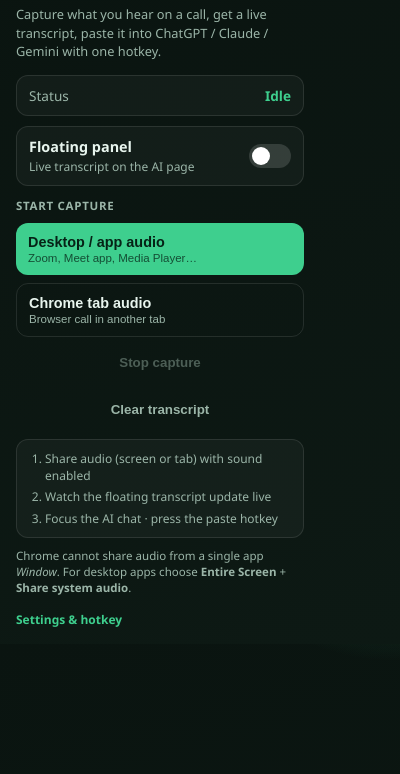
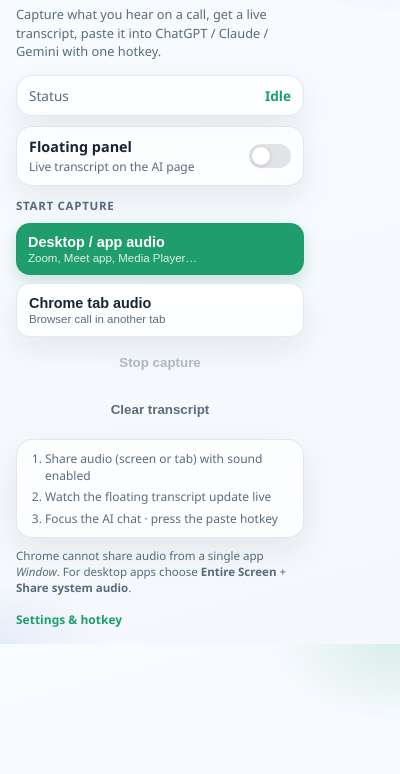
Before and after one commit to proteus1208/CallTogether, a browser extension: page popup/popup.html in a window 400 px wide. Shown: the part 63-837 px from the top of the page. Drawn offline with Linux system fonts and the light colour scheme.

Commit message:
Update CallTogether to version 1.4.7, enhancing the UI with updated color schemes and improved styling across various components. Adjusted CSS for better visual consistency and responsiveness, including button styles and background gradients. Updated content.js to reflect the new version in the iframe source for proper functionality.

```diff
--- a/capture/session.css
+++ b/capture/session.css
@@ -1,13 +1,15 @@
 :root {
   color-scheme: light;
   font-family: "Segoe UI", "Helvetica Neue", sans-serif;
-  --bg: #0f1c17;
-  --text: #e7f3ec;
-  --muted: #9bb5a8;
-  --accent: #3ecf8e;
-  --accent-text: #062216;
-  --danger: #ff8b82;
-  --line: rgba(255, 255, 255, 0.12);
+  --bg: #f4f7fb;
+  --text: #1a2330;
+  --muted: #5b6b7c;
+  --accent: #1f9d6c;
+  --accent-text: #ffffff;
+  --danger: #d64545;
+  --line: rgba(26, 35, 48, 0.1);
+  --glass: rgba(255, 255, 255, 0.75);
+  --radius: 16px;
 }
 
 * {
@@ -17,17 +19,27 @@
 body {
   margin: 0;
   min-height: 100vh;
-  background: linear-gradient(160deg, #0b1511, var(--bg));
+  background:
+    radial-gradient(260px 160px at 100% 0%, rgba(31, 157, 108, 0.14), transparent 55%),
+    linear-gradient(160deg, #f8fbff, var(--bg));
   color: var(--text);
 }
 
 main {
+  margin: 16px;
   padding: 16px;
+  border-radius: var(--radius);
+  border: 1px solid var(--line);
+  background: var(--glass);
+  backdrop-filter: blur(18px);
+  -webkit-backdrop-filter: blur(18px);
+  box-shadow: 0 12px 32px rgba(26, 35, 48, 0.08);
 }
 
 h1 {
   margin: 0 0 8px;
   font-size: 1.15rem;
+  color: var(--text);
 }
 
 .brand {
@@ -68,23 +80,26 @@ p {
 button {
   appearance: none;
   border: 0;
-  border-radius: 10px;
+  border-radius: 12px;
   padding: 10px 12px;
   font-weight: 700;
   cursor: pointer;
   background: var(--accent);
   color: var(--accent-text);
+  box-shadow: 0 6px 16px rgba(31, 157, 108, 0.22);
 }
 
 button.secondary {
-  background: transparent;
+  background: rgba(255, 255, 255, 0.85);
   color: var(--text);
   border: 1px solid var(--line);
+  box-shadow: 0 2px 8px rgba(26, 35, 48, 0.05);
 }
 
 button:disabled {
   opacity: 0.5;
   cursor: not-allowed;
+  box-shadow: none;
 }
 
 .hint {
--- a/content/content.js
+++ b/content/content.js
@@ -74,7 +74,7 @@ function ensureShell() {
   `;
 
   iframeEl = shellEl.querySelector("[data-frame]");
-  iframeEl.src = `${chrome.runtime.getURL(PANEL_PATH)}?v=1.4.4`;
+  iframeEl.src = `${chrome.runtime.getURL(PANEL_PATH)}?v=1.4.7`;
   hotkeyEl = shellEl.querySelector("[data-hotkey]");
 
   (document.body || document.documentElement).appendChild(shellEl);
--- a/options/options.css
+++ b/options/options.css
@@ -1,12 +1,14 @@
 :root {
   color-scheme: light;
-  --bg: #0e1914;
-  --panel: rgba(255, 255, 255, 0.03);
-  --text: #e8f5ee;
-  --muted: #9bb5a8;
-  --accent: #3ecf8e;
-  --accent-text: #062216;
-  --line: rgba(255, 255, 255, 0.12);
+  --bg: #f4f7fb;
+  --panel: rgba(255, 255, 255, 0.72);
+  --text: #1a2330;
+  --muted: #5b6b7c;
+  --accent: #1f9d6c;
+  --accent-text: #ffffff;
+  --line: rgba(26, 35, 48, 0.1);
+  --radius: 18px;
+  --shadow: 0 12px 36px rgba(26, 35, 48, 0.08);
   font-family: "Segoe UI", "Helvetica Neue", sans-serif;
 }
 
@@ -18,8 +20,9 @@ body {
   margin: 0;
   min-height: 100vh;
   background:
-    radial-gradient(900px 420px at 0% 0%, rgba(62, 207, 142, 0.16), transparent 50%),
-    linear-gradient(160deg, #0a1410, var(--bg));
+    radial-gradient(900px 420px at 0% 0%, rgba(31, 157, 108, 0.12), transparent 50%),
+    radial-gradient(700px 360px at 100% 10%, rgba(90, 140, 255, 0.1), transparent 45%),
+    linear-gradient(160deg, #f8fbff, var(--bg));
   color: var(--text);
 }
 
@@ -31,6 +34,7 @@ main {
 header h1 {
   margin: 0 0 8px;
   font-size: 1.8rem;
+  color: var(--text);
 }
 
 .brand {
@@ -68,13 +72,17 @@ section {
   margin-bottom: 18px;
   padding: 16px;
   border: 1px solid var(--line);
-  border-radius: 14px;
+  border-radius: var(--radius);
   background: var(--panel);
+  backdrop-filter: blur(18px);
+  -webkit-backdrop-filter: blur(18px);
+  box-shadow: var(--shadow);
 }
 
 section h2 {
   margin: 0 0 8px;
   font-size: 1.05rem;
+  color: var(--text);
 }
 
 .hint {
@@ -97,11 +105,12 @@ input[type="number"],
 select {
   width: 100%;
   border: 1px solid var(--line);
-  border-radius: 10px;
-  background: rgba(0, 0, 0, 0.25);
+  border-radius: 12px;
+  background: rgba(255, 255, 255, 0.85);
   color: var(--text);
   padding: 10px 12px;
   font: inherit;
+  box-shadow: 0 2px 8px rgba(26, 35, 48, 0.04);
 }
 
 .hotkey-box input {
@@ -131,12 +140,13 @@ select {
 button {
   appearance: none;
   border: 0;
-  border-radius: 10px;
+  border-radius: 12px;
   padding: 11px 16px;
   font-weight: 700;
   cursor: pointer;
   background: var(--accent);
   color: var(--accent-text);
+  box-shadow: 0 6px 16px rgba(31, 157, 108, 0.22);
 }
 
 #saveStatus {
@@ -148,6 +158,7 @@ code {
   font-family: ui-monospace, SFMono-Regular, Menlo, Consolas, monospace;
   font-size: 0.85em;
   padding: 0.1em 0.35em;
-  border-radius: 4px;
-  background: rgba(255, 255, 255, 0.06);
+  border-radius: 8px;
+  background: rgba(255, 255, 255, 0.8);
+  border: 1px solid var(--line);
 }
--- a/panel/panel.css
+++ b/panel/panel.css
@@ -1,12 +1,14 @@
 :root {
-  color-scheme: dark;
+  color-scheme: light;
   --bg: transparent;
-  --text: #e7f3ec;
-  --muted: #9bb5a8;
-  --accent: #3ecf8e;
-  --accent-text: #062216;
-  --danger: #ff8b82;
-  --line: rgba(255, 255, 255, 0.12);
+  --text: #1a2330;
+  --muted: #5b6b7c;
+  --accent: #1f9d6c;
+  --accent-text: #ffffff;
+  --danger: #d64545;
+  --line: rgba(26, 35, 48, 0.1);
+  --glass: rgba(255, 255, 255, 0.55);
+  --radius: 14px;
   font-family: "Segoe UI", "Helvetica Neue", sans-serif;
 }
 
@@ -43,13 +45,13 @@ body {
   width: 8px;
   height: 8px;
   border-radius: 50%;
-  background: #7f8f87;
+  background: #9aa8b5;
   flex: 0 0 auto;
 }
 
 .dot.live {
   background: var(--accent);
-  box-shadow: 0 0 0 4px rgba(62, 207, 142, 0.18);
+  box-shadow: 0 0 0 4px rgba(31, 157, 108, 0.18);
 }
 
 .status {
@@ -68,13 +70,17 @@ body {
   min-height: 0;
   overflow: auto;
   padding: 12px;
-  border-radius: 12px;
-  background: rgba(255, 255, 255, 0.04);
+  border-radius: var(--radius);
+  background: var(--glass);
   border: 1px solid var(--line);
+  backdrop-filter: blur(12px);
+  -webkit-backdrop-filter: blur(12px);
+  box-shadow: 0 4px 16px rgba(26, 35, 48, 0.05);
   white-space: pre-wrap;
   word-break: break-word;
   font-size: 13px;
   line-height: 1.45;
+  color: var(--text);
 }
 
 .transcript:empty::before,
@@ -97,30 +103,36 @@ body {
 button {
   appearance: none;
   border: 0;
-  border-radius: 9px;
+  border-radius: 12px;
   padding: 9px 6px;
   font-size: 12px;
   font-weight: 650;
   cursor: pointer;
   background: var(--accent);
   color: var(--accent-text);
+  box-shadow: 0 4px 12px rgba(31, 157, 108, 0.2);
 }
 
 button.secondary {
-  background: transparent;
+  background: rgba(255, 255, 255, 0.75);
   color: var(--text);
   border: 1px solid var(--line);
+  box-shadow: 0 2px 8px rgba(26, 35, 48, 0.05);
+  backdrop-filter: blur(8px);
+  -webkit-backdrop-filter: blur(8px);
 }
 
 button.ghost {
   background: transparent;
   color: var(--muted);
   border: 1px solid transparent;
+  box-shadow: none;
 }
 
 button:disabled {
   opacity: 0.45;
   cursor: not-allowed;
+  box-shadow: none;
 }
 
 .hint {
--- a/popup/popup.css
+++ b/popup/popup.css
@@ -1,13 +1,17 @@
 :root {
-  color-scheme: dark;
-  --bg: #0d1914;
-  --text: #e8f5ee;
-  --muted: #9bb5a8;
-  --accent: #3ecf8e;
-  --accent-text: #062216;
-  --danger: #ff8b82;
-  --line: rgba(255, 255, 255, 0.1);
-  --panel: rgba(255, 255, 255, 0.035);
+  color-scheme: light;
+  --bg: #f4f7fb;
+  --text: #1a2330;
+  --muted: #5b6b7c;
+  --accent: #1f9d6c;
+  --accent-soft: rgba(31, 157, 108, 0.12);
+  --accent-text: #ffffff;
+  --danger: #d64545;
+  --line: rgba(26, 35, 48, 0.1);
+  --glass: rgba(255, 255, 255, 0.72);
+  --glass-strong: rgba(255, 255, 255, 0.88);
+  --shadow: 0 12px 32px rgba(26, 35, 48, 0.08);
+  --radius: 16px;
   font-family: "Segoe UI", "Helvetica Neue", sans-serif;
 }
 
@@ -19,8 +23,9 @@ body {
   margin: 0;
   width: 320px;
   background:
-    radial-gradient(280px 160px at 100% -10%, rgba(62, 207, 142, 0.18), transparent 55%),
-    linear-gradient(165deg, #0a1410, var(--bg));
+    radial-gradient(240px 140px at 100% 0%, rgba(31, 157, 108, 0.14), transparent 55%),
+    radial-gradient(200px 120px at 0% 100%, rgba(90, 140, 255, 0.1), transparent 50%),
+    linear-gradient(165deg, #f8fbff, var(--bg));
   color: var(--text);
 }
 
@@ -46,6 +51,7 @@ header h1 {
   font-size: 1.15rem;
   line-height: 1.25;
   font-weight: 700;
+  color: var(--text);
 }
 
 .lede {
@@ -55,12 +61,20 @@ header h1 {
   line-height: 1.45;
 }
 
+.state,
+.toggle-row,
+.steps {
+  border: 1px solid var(--line);
+  border-radius: var(--radius);
+  background: var(--glass);
+  backdrop-filter: blur(16px);
+  -webkit-backdrop-filter: blur(16px);
+  box-shadow: var(--shadow);
+}
+
 .state {
-  border: 1px solid var(--line);
-  border-radius: 12px;
   padding: 10px 12px;
   margin-bottom: 10px;
-  background: var(--panel);
 }
 
 .row {
@@ -82,15 +96,13 @@ header h1 {
   gap: 12px;
   margin-bottom: 12px;
   padding: 10px 12px;
-  border-radius: 12px;
-  border: 1px solid var(--line);
-  background: var(--panel);
   cursor: pointer;
 }
 
 .toggle-row strong {
   display: block;
   font-size: 0.9rem;
+  color: var(--text);
 }
 
 .toggle-row small {
@@ -107,7 +119,7 @@ header h1 {
   margin: 0;
   flex: 0 0 auto;
   border-radius: 999px;
-  background: rgba(255, 255, 255, 0.14);
+  background: rgba(26, 35, 48, 0.12);
   position: relative;
   cursor: pointer;
   transition: background 0.15s ease;
@@ -122,6 +134,7 @@ header h1 {
   height: 18px;
   border-radius: 50%;
   background: #fff;
+  box-shadow: 0 1px 4px rgba(26, 35, 48, 0.18);
   transition: transform 0.15s ease;
 }
 
@@ -156,9 +169,6 @@ button.full {
 .steps {
   margin: 12px 0 0;
   padding: 10px 10px 10px 28px;
-  border-radius: 12px;
-  border: 1px solid var(--line);
-  background: var(--panel);
   color: var(--muted);
   font-size: 0.75rem;
   line-height: 1.45;
@@ -182,7 +192,7 @@ button.full {
 button {
   appearance: none;
   border: 0;
-  border-radius: 12px;
+  border-radius: 14px;
   padding: 11px 12px;
   font-weight: 650;
   cursor: pointer;
@@ -190,6 +200,7 @@ button {
   color: var(--accent-text);
   text-align: left;
   width: 100%;
+  box-shadow: 0 6px 16px rgba(31, 157, 108, 0.22);
 }
 
 button .btn-title {
@@ -202,13 +213,16 @@ button .btn-sub {
   margin-top: 2px;
   font-size: 0.72rem;
   font-weight: 500;
-  opacity: 0.75;
+  opacity: 0.85;
 }
 
 button.secondary {
-  background: transparent;
+  background: var(--glass-strong);
   color: var(--text);
   border: 1px solid var(--line);
+  box-shadow: var(--shadow);
+  backdrop-filter: blur(12px);
+  -webkit-backdrop-filter: blur(12px);
 }
 
 button.secondary .btn-sub {
@@ -222,11 +236,13 @@ button.ghost {
   border: 1px solid transparent;
   text-align: center;
   padding: 9px 8px;
+  box-shadow: none;
 }
 
 button:disabled {
   opacity: 0.45;
   cursor: not-allowed;
+  box-shadow: none;
 }
 
 .error {
```
Also changed, not shown: content/content.css (+26 -23 lines), manifest.json.
